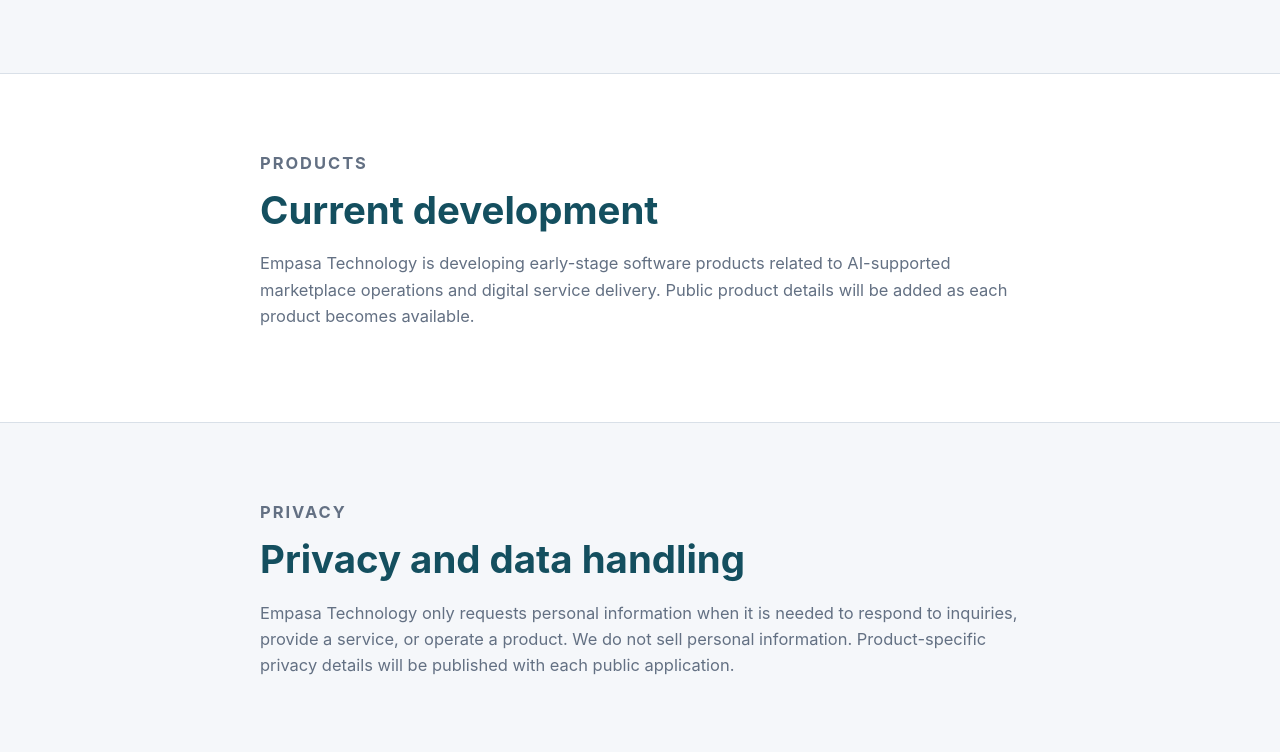
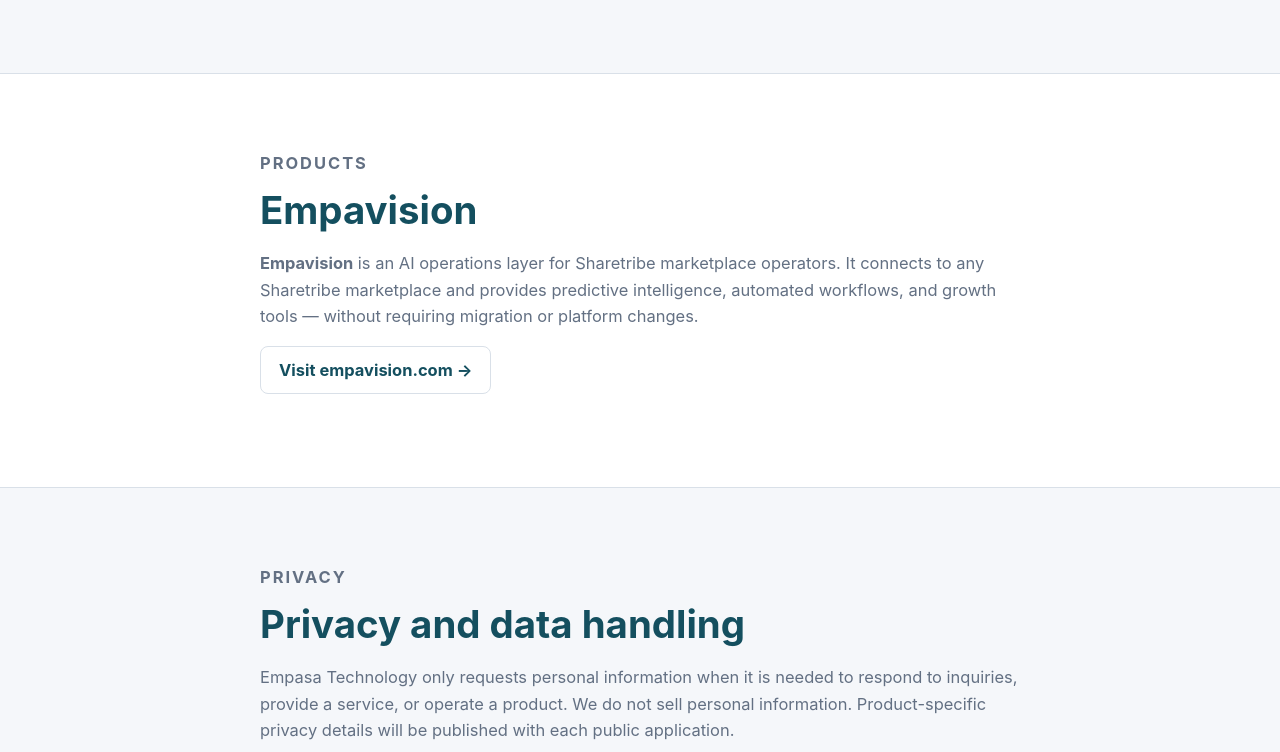
Before and after one commit to Empasa/empasa, a plain HTML site: page index.html in a window 1280 px wide. Shown: the part 1548-2300 px from the top of the page. Drawn offline with Linux system fonts and the light colour scheme.

Commit message:
Update products section with details about Empavision

```diff
--- a/index.html
+++ b/index.html
@@ -101,13 +101,17 @@
       </div>
     </section>
 
-    <section class="section">
+    <section id="products" class="section">
       <div class="container narrow">
         <p class="eyebrow">Products</p>
-        <h2>Current development</h2>
+        <h2>Empavision</h2>
         <p>
-          Empasa Technology is developing early-stage software products related to AI-supported marketplace operations
-          and digital service delivery. Public product details will be added as each product becomes available.
+          <strong><a href="https://empavision.com">Empavision</a></strong> is an AI operations layer for Sharetribe
+          marketplace operators. It connects to any Sharetribe marketplace and provides predictive intelligence,
+          automated workflows, and growth tools — without requiring migration or platform changes.
+        </p>
+        <p>
+          <a class="button secondary" href="https://empavision.com">Visit empavision.com &rarr;</a>
         </p>
       </div>
     </section>
```
